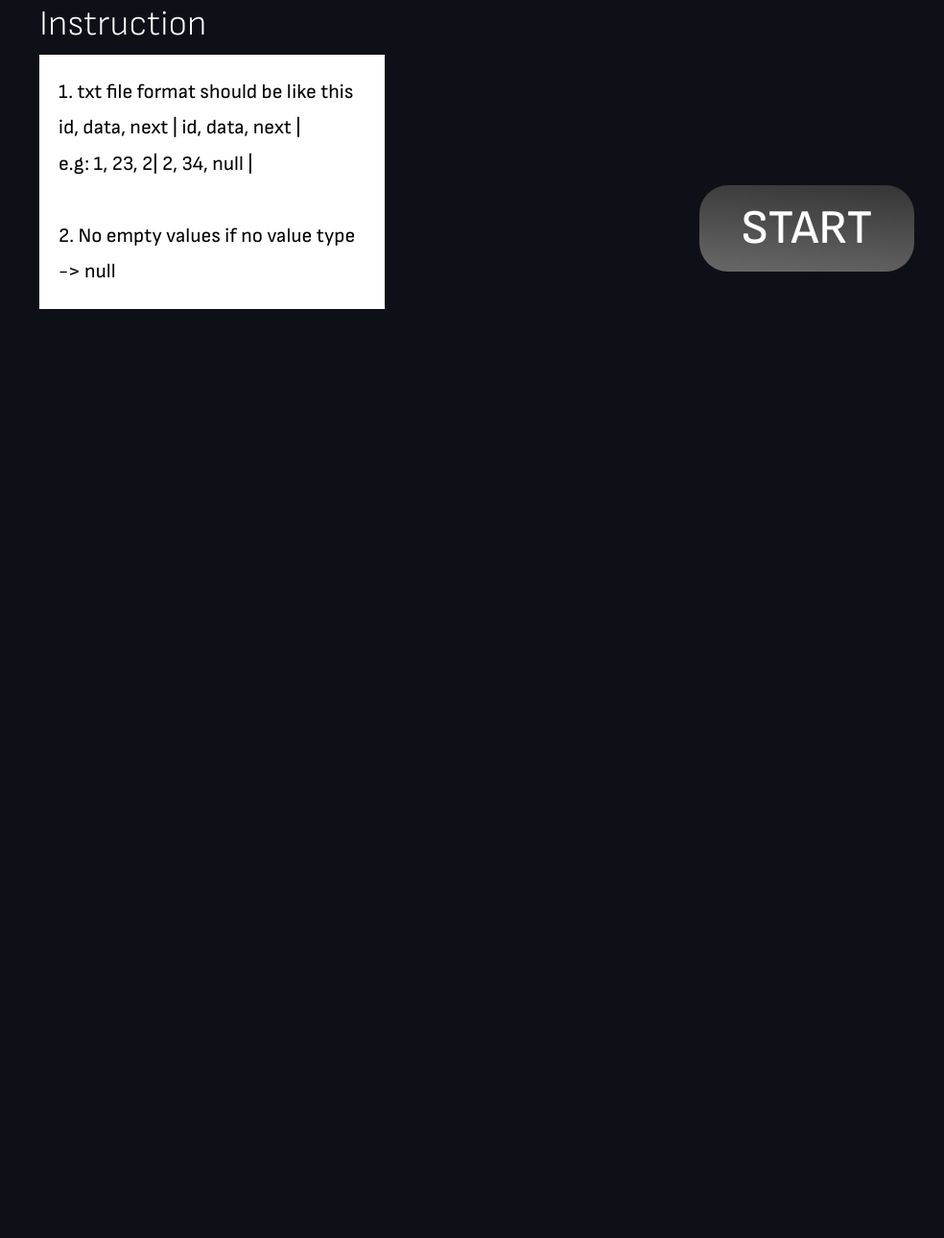
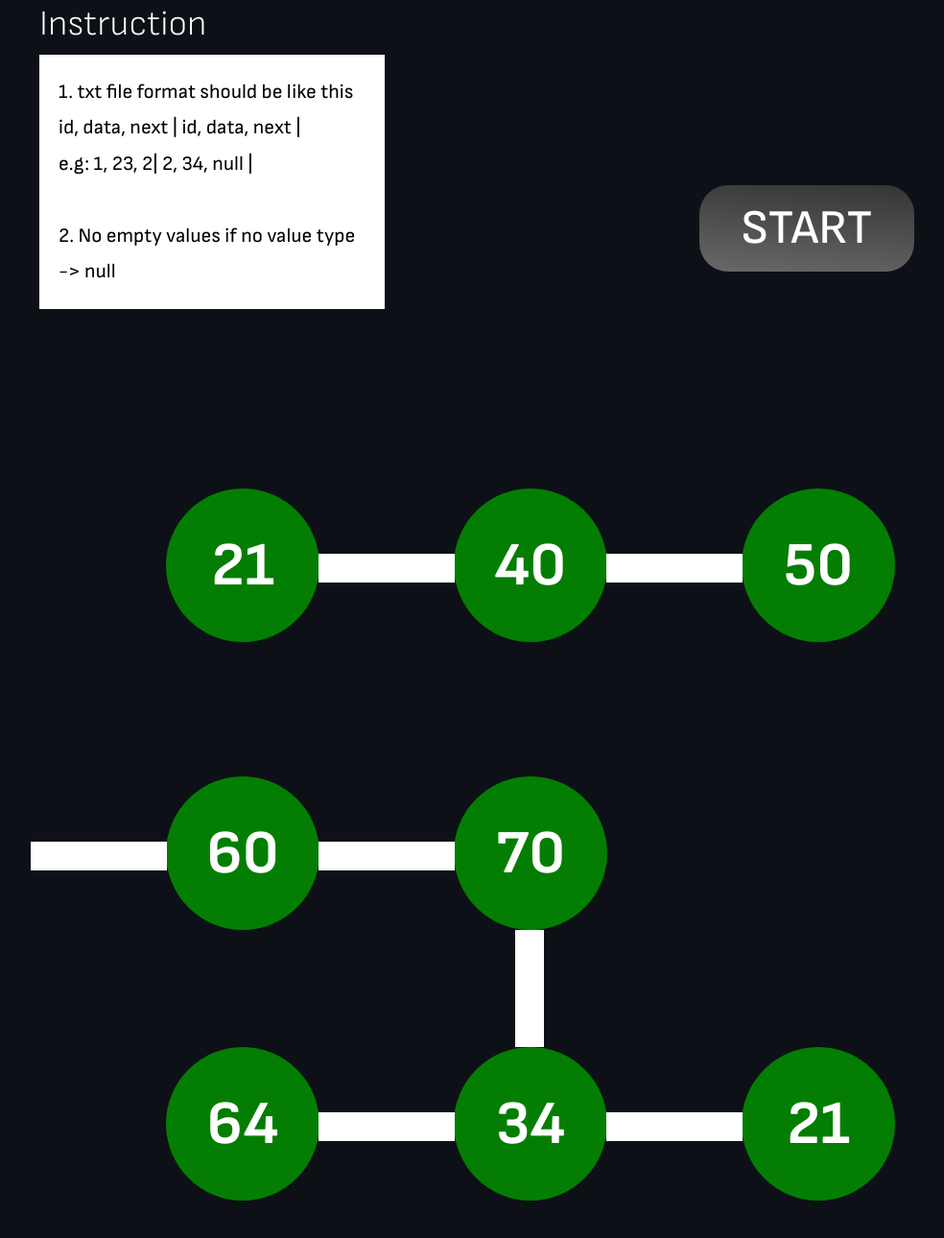
Before and after one commit to Zero0blanK/cycleDetection, a plain HTML site: page insertFile.html in a window 1280 px wide. Shown: the part 486-1776 px from the top of the page at 96% size, without its empty margins (87-1071 px from the left). Before the commit the page ends 872 px from the top, so only its background shows below. Drawn offline with Linux system fonts and the light colour scheme.

Commit message:
Make fulllog graph design & white arrows

```diff
--- a/insertFile.html
+++ b/insertFile.html
@@ -44,6 +44,21 @@
             </div>
         </div>
     </div>
+        <div id="fullLogsContainer" class="fullLogsContainer">
+            <div class="graphContainer row">
+                <div class="graph">21</div>
+                <div class="graph">40<span class="leftArrow"></span></div>
+                <div class="graph">50<span class="leftArrow"></span></div>
+                <div class="graph">60<span class="leftArrow"></span></div>
+                <div class="graph">70<span class="leftArrow">
+                </span><span class="downArrow"></span></div>
+            </div>
+            <div class="graphContainer rowReverse">
+                <div class="graph">21</div>
+                <div class="graph">34 <span class="rightArrow"></span></div>
+                <div class="graph">64 <span class="rightArrow"></span></div>
+            </div>
+        </div>
     <script type="module" src="graph.js"></script>
     <script type="module" defer  src="animation.js"></script>
 </body>
--- a/style.css
+++ b/style.css
@@ -391,3 +391,66 @@ th, td {
 .error.active{
     visibility: visible;
 }
+
+.fullLogsContainer{
+    display: flex;
+    flex-direction: column;
+    padding: 180px  260px;
+}
+
+.graphContainer{
+    display: flex;
+    flex-wrap: wrap;
+    margin-bottom: 122px;
+    gap: 140px;
+}
+
+.graphContainer.row{
+    flex-direction: row;
+}
+
+.graphContainer.rowReverse{
+    flex-direction: row-reverse;
+}
+
+.graph{
+    position: relative;
+    background-color: #047E02;
+    width: 160px;
+    height: 160px;
+    border-radius: 100px;
+    font-size: 64px;
+    font-weight: bold;
+    display: flex;
+    justify-content: center;
+    align-items: center;
+    color: white;
+}
+
+.graph > .leftArrow{
+    position: absolute;
+    top: 68px;
+    right: 159px;
+    height: 30px;
+    width: 142px;
+    background-color: white;
+}
+
+.graph > .rightArrow{
+    position: absolute;
+    top: 68px;
+    left: 159px;
+    height: 30px;
+    width: 142px;
+    background-color: white;
+}
+
+
+.graph > .downArrow{
+    position: absolute;
+    top: 160px;
+    left: 64px;
+    width: 30px;
+    height: 122px;
+    background-color: white;
+}
```
